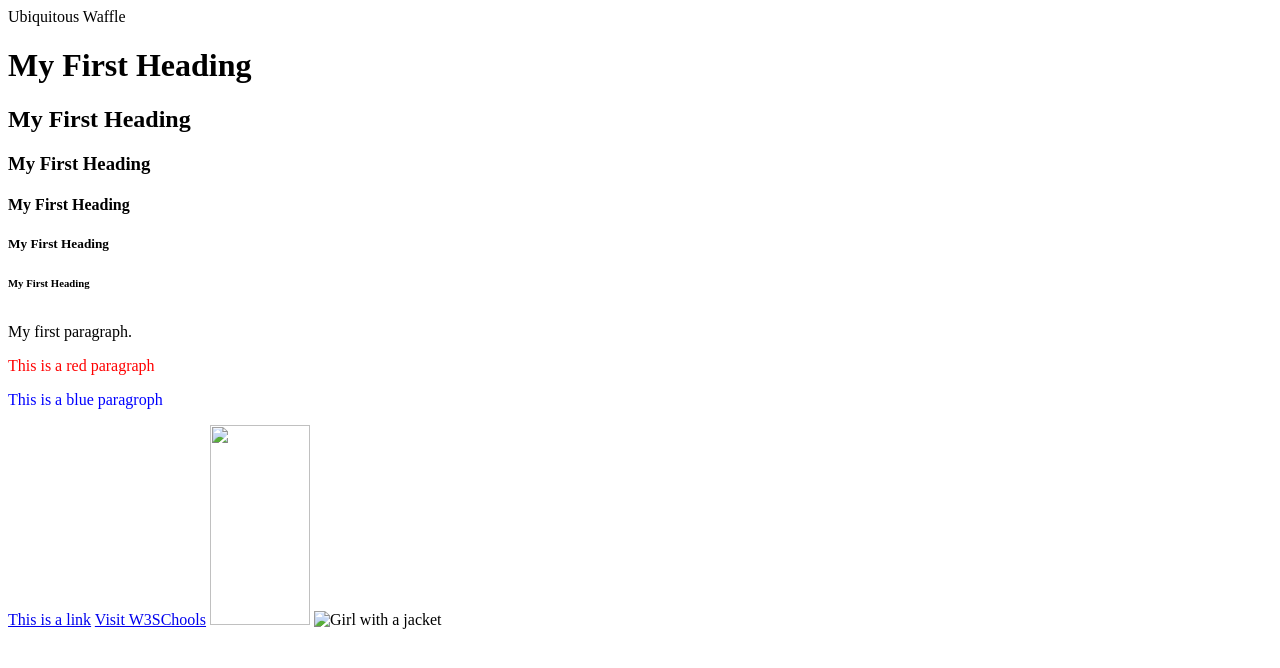
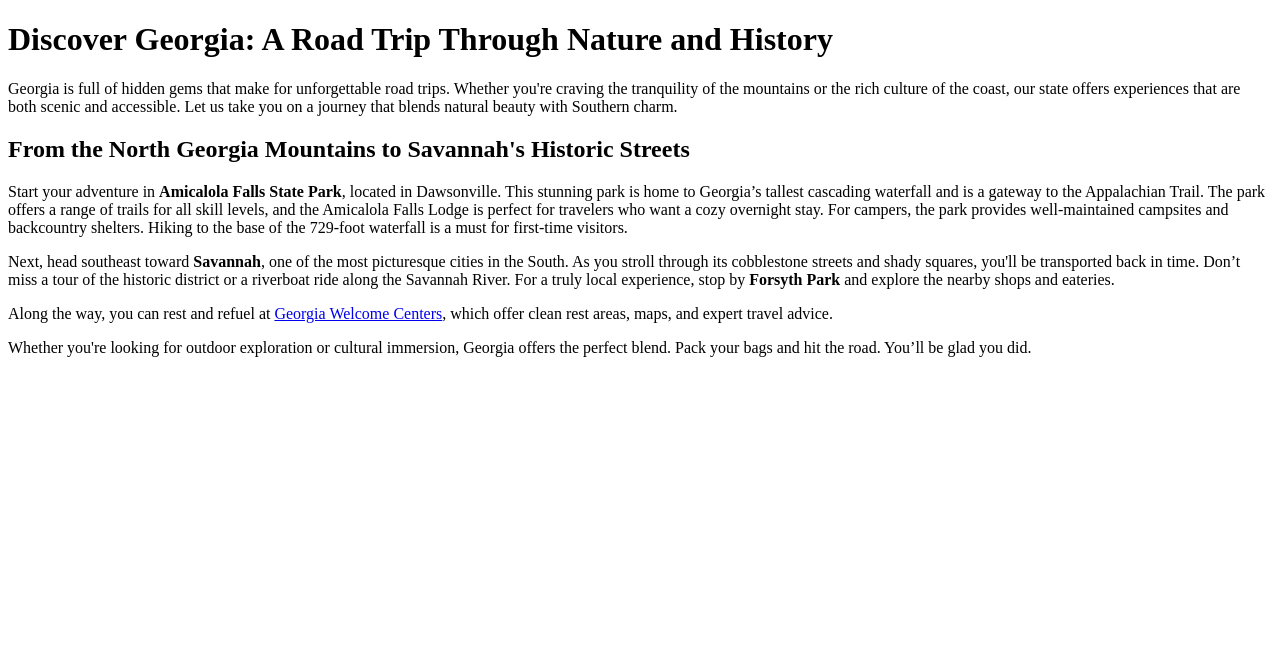
Before and after one commit to JoshIndech/joshuaindech.github.io, a plain HTML site: page index.html in a window 1280 px wide. Drawn offline with Linux system fonts and the light colour scheme.

Commit message:
Update index.html
Updated my basic HTML to an article about Georgia

```diff
--- a/index.html
+++ b/index.html
@@ -1,25 +1,24 @@
 <!DOCTYPE html>
 <html>
-<head>Ubiquitous Waffle</head>
+<head>
+<title>Discover Georgia: A Road Trip Through Nature and History</title>
+</head>
 <body>
 
-<h1>My First Heading</h1>
-<h2>My First Heading</h2>
-<h3>My First Heading</h3>
-<h4>My First Heading</h4>
-<h5>My First Heading</h5>
-<h6>My First Heading</h6>
-<h1 style="font-size:50px;"></h1>
+<h1>Discover Georgia: A Road Trip Through Nature and History</h1>
 
-<p>My first paragraph.</p>
-<p style="color:red;">This is a red paragraph</p>
-<p style="color:blue;">This is a blue paragroph</p>
+<p>Georgia is full of hidden gems that make for unforgettable road trips. Whether you're craving the tranquility of the mountains or the rich culture of the coast, our state offers experiences that are both scenic and accessible. Let us take you on a journey that blends natural beauty with Southern charm.</p>
 
+<h2>From the North Georgia Mountains to Savannah's Historic Streets</h2>
 
-<a href="https://www.w3schools.com">This is a link</a>
-<a href="https://www.w3schools.com">Visit W3SChools</a>
-<img src="img_girl.jpg" width="100" height="200">
-<img src="img_girl.jpg" width="100" height="200" alt="Girl with a jacket">
+<p>Start your adventure in <strong>Amicalola Falls State Park</strong>, located in Dawsonville. This stunning park is home to Georgia’s tallest cascading waterfall and is a gateway to the Appalachian Trail. The park offers a range of trails for all skill levels, and the Amicalola Falls Lodge is perfect for travelers who want a cozy overnight stay. For campers, the park provides well-maintained campsites and backcountry shelters. Hiking to the base of the 729-foot waterfall is a must for first-time visitors.</p>
+
+<p>Next, head southeast toward <strong>Savannah</strong>, one of the most picturesque cities in the South. As you stroll through its cobblestone streets and shady squares, you'll be transported back in time. Don’t miss a tour of the historic district or a riverboat ride along the Savannah River. For a truly local experience, stop by <strong>Forsyth Park</strong> and explore the nearby shops and eateries.</p>
+
+<p>Along the way, you can rest and refuel at <a href="https://www.exploregeorgia.org/travel-tools/georgia-welcome-centers">Georgia Welcome Centers</a>, which offer clean rest areas, maps, and expert travel advice.</p>
+
+<p>Whether you're looking for outdoor exploration or cultural immersion, Georgia offers the perfect blend. Pack your bags and hit the road. You’ll be glad you did.</p>
+
 
 </body>
 </html>
```
